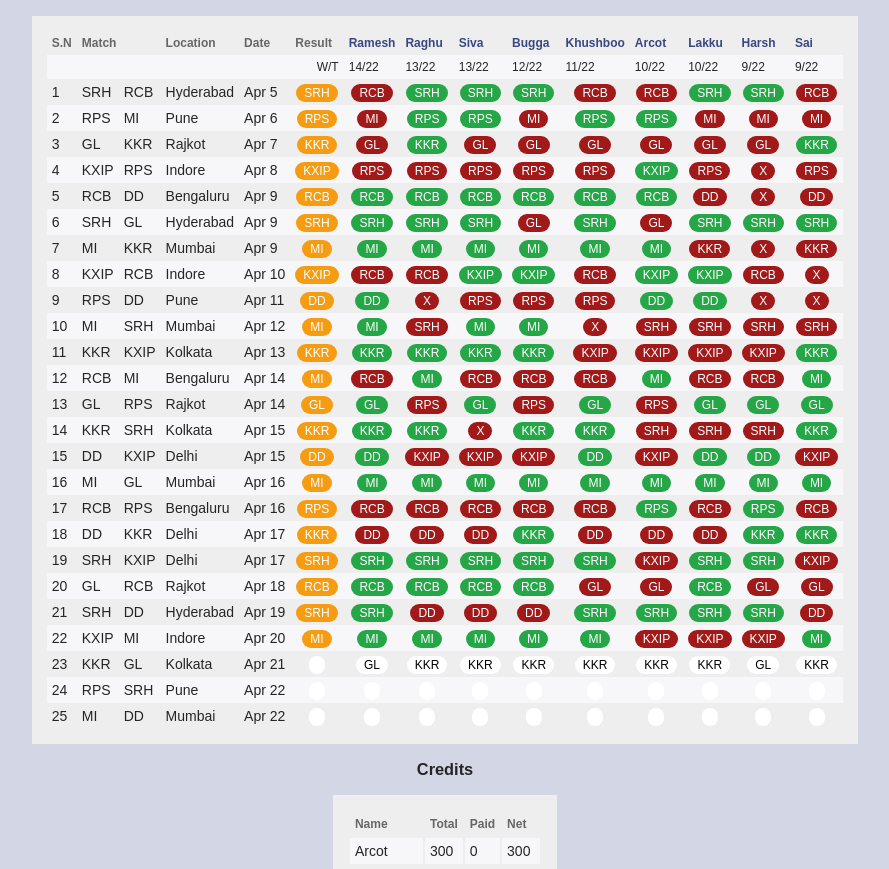
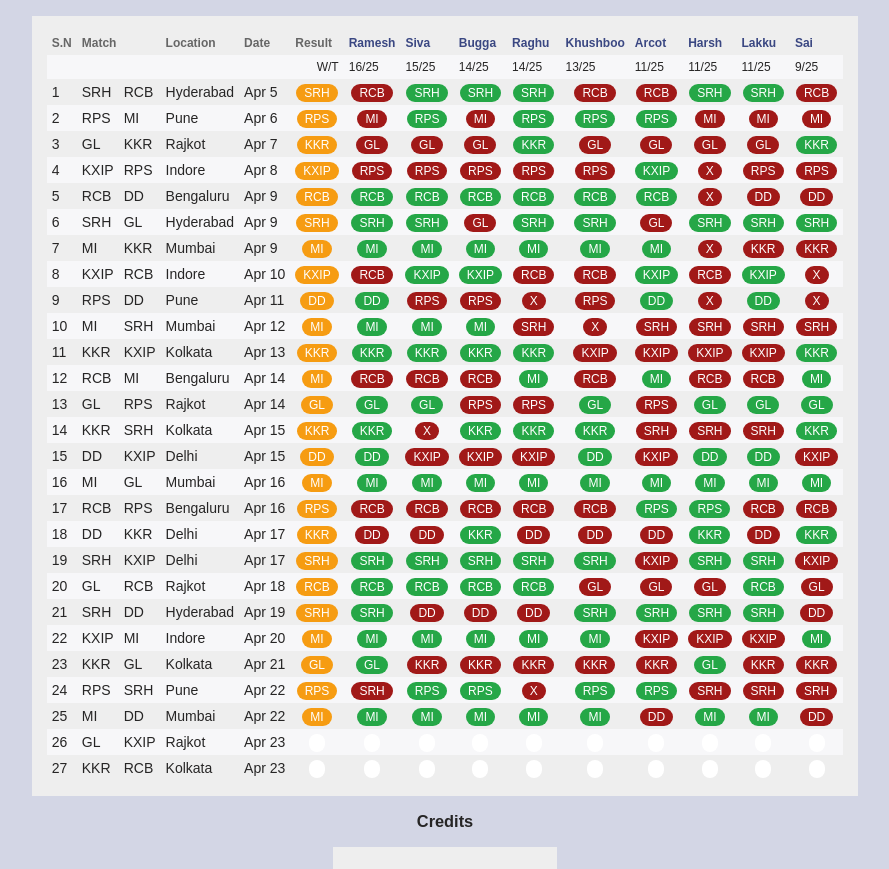
Before and after one commit to ipl10/ipl, a plain HTML site: page index.html in a window 1280 px wide. Shown: the part 77-946 px from the top of the page, without its empty margins (195-1084 px from the left). Drawn offline with Linux system fonts and the light colour scheme.

Commit message:
Match 25 results

```diff
--- a/data.js
+++ b/data.js
@@ -404,7 +404,7 @@
     "location": "Kolkata",
     "date": "04-21-2017",
     "time": "8:00PM",
-    "result": "",
+    "result": "GL",
       "lakku": "KKR",
       "raghu": "KKR",
       "siva": "KKR",
@@ -420,6 +420,38 @@
     "location": "Pune",
     "date": "04-22-2017",
     "time": "4:00PM",
+    "result": "RPS",
+      "lakku": "SRH",
+      "raghu": "X",
+      "siva": "RPS",
+      "bugga": "RPS",
+      "arcot": "RPS",
+      "ramesh": "SRH",
+      "harsh": "SRH",
+      "sai":"SRH",
+      "khushboo": "RPS"
+  },
+  {
+    "match": ["MI", "DD"],
+    "location": "Mumbai",
+    "date": "04-22-2017",
+    "time": "8:00PM",
+    "result": "MI",
+      "lakku": "MI",
+      "raghu": "MI",
+      "siva": "MI",
+      "bugga": "MI",
+      "arcot": "DD",
+      "ramesh": "MI",
+      "harsh": "MI",
+      "sai":"DD",
+      "khushboo": "MI"
+  },
+  {
+    "match": ["GL", "KXIP"],
+    "location": "Rajkot",
+    "date": "04-23-2017",
+    "time": "4:00PM",
     "result": "",
       "lakku": "",
       "raghu": "",
@@ -432,9 +464,9 @@
       "khushboo": ""
   },
   {
-    "match": ["MI", "DD"],
-    "location": "Mumbai",
-    "date": "04-22-2017",
+    "match": ["KKR", "RCB"],
+    "location": "Kolkata",
+    "date": "04-23-2017",
     "time": "8:00PM",
     "result": "",
       "lakku": "",
--- a/index.html
+++ b/index.html
@@ -24,25 +24,25 @@
         <th>Date</th>
         <th>Result</th>
         <th class="user-name">Ramesh</th>
-        <th class="user-name">Raghu</th>
         <th class="user-name">Siva</th>
         <th class="user-name">Bugga</th>
+        <th class="user-name">Raghu</th>
         <th class="user-name">Khushboo</th>
         <th class="user-name">Arcot</th>
+        <th class="user-name">Harsh</th>
         <th class="user-name">Lakku</th>
-        <th class="user-name">Harsh</th>
         <th class="user-name">Sai</th>
       </tr>
       <tr class="points">
         <td colspan="6" class="text-right">W/T</td>
         <td>{{win.ramesh + '/' + total}}</td>
-        <td>{{win.raghu + '/' + total}}</td>
         <td>{{win.siva + '/' + total}}</td>
         <td>{{win.bugga + '/' + total}}</td>
+        <td>{{win.raghu + '/' + total}}</td>
         <td>{{win.khushboo + '/' + total}}</td>
         <td>{{win.arcot + '/' + total}}</td>
+        <td>{{win.harsh + '/' + total}}</td>
         <td>{{win.lakku + '/' + total}}</td>
-        <td>{{win.harsh + '/' + total}}</td>
         <td>{{win.sai + '/' + total}}</td>
       </tr>
       <tr ng-repeat="d in data">
@@ -53,13 +53,13 @@
         <td>{{d.date | date:"MMM d"}}</td>
         <td class="indicator" ng-class="{'result':d.result!=''}"><span>{{d.result}}</span></td>
         <td class="indicator" ng-class="{'correct':d.ramesh==d.result && d.result!='','wrong':d.ramesh!=d.result && d.result!=''}"><span>{{d.ramesh}}</span></td>
-        <td class="indicator" ng-class="{'correct':d.raghu==d.result && d.result!='','wrong':d.raghu!=d.result && d.result!=''}"><span>{{d.raghu}}</span></td>
         <td class="indicator" ng-class="{'correct':d.siva==d.result && d.result!='','wrong':d.siva!=d.result && d.result!=''}"><span>{{d.siva}}</span></td>
         <td class="indicator" ng-class="{'correct':d.bugga==d.result && d.result!='','wrong':d.bugga!=d.result && d.result!=''}"><span>{{d.bugga}}</span></td>
+        <td class="indicator" ng-class="{'correct':d.raghu==d.result && d.result!='','wrong':d.raghu!=d.result && d.result!=''}"><span>{{d.raghu}}</span></td>
         <td class="indicator" ng-class="{'correct':d.khushboo==d.result && d.result!='','wrong':d.khushboo!=d.result && d.result!=''}"><span>{{d.khushboo}}</span></td>
         <td class="indicator" ng-class="{'correct':d.arcot==d.result && d.result!='','wrong':d.arcot!=d.result && d.result!=''}"><span>{{d.arcot}}</span></td>
+        <td class="indicator" ng-class="{'correct':d.harsh==d.result && d.result!='','wrong':d.harsh!=d.result && d.result!=''}"><span>{{d.harsh}}</span></td>
         <td class="indicator" ng-class="{'correct':d.lakku==d.result && d.result!='','wrong':d.lakku!=d.result && d.result!=''}"><span>{{d.lakku}}</span></td>
-        <td class="indicator" ng-class="{'correct':d.harsh==d.result && d.result!='','wrong':d.harsh!=d.result && d.result!=''}"><span>{{d.harsh}}</span></td>
         <td class="indicator" ng-class="{'correct':d.sai==d.result && d.result!='','wrong':d.sai!=d.result && d.result!=''}"><span>{{d.sai}}</span></td>
       </tr>
     </table>
```
